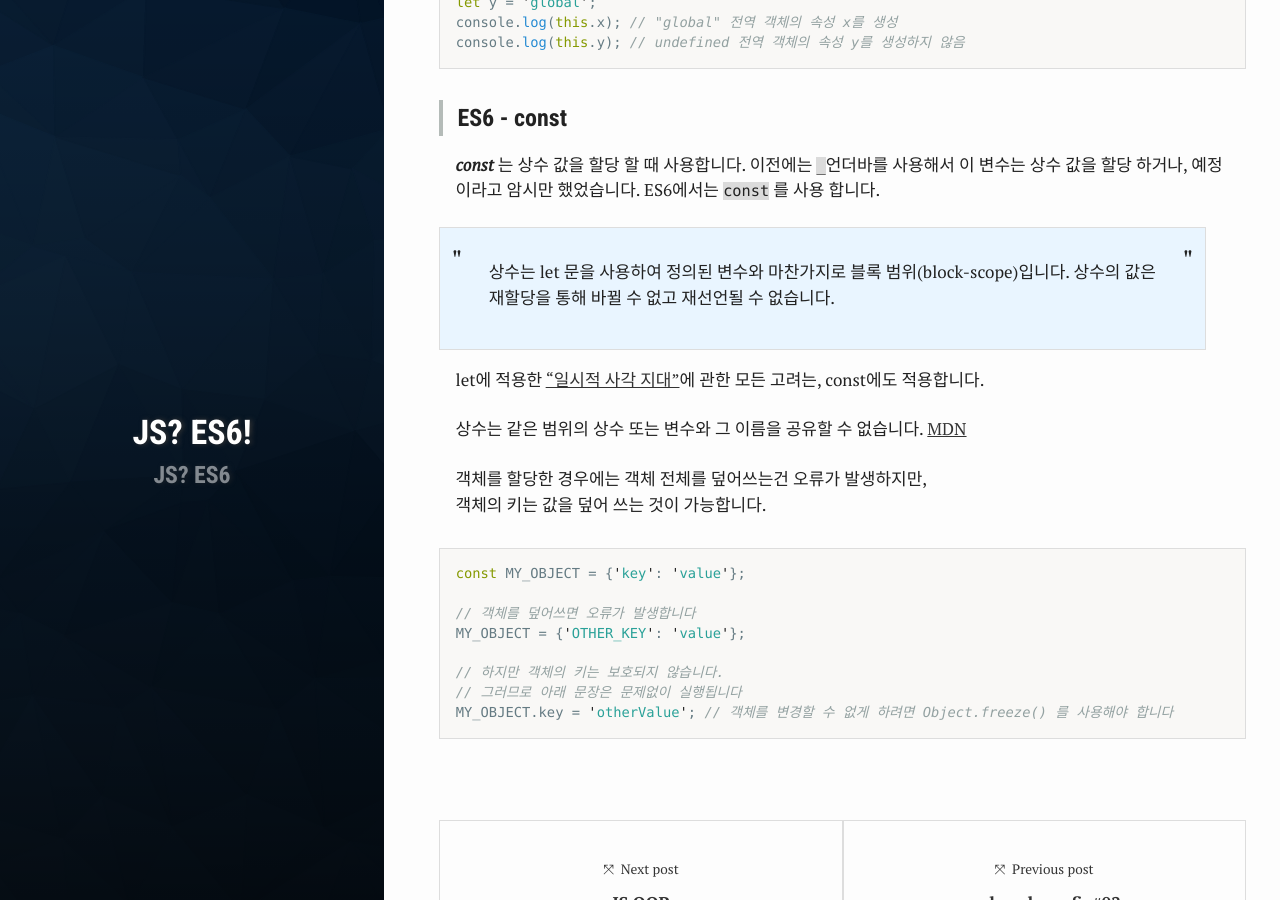
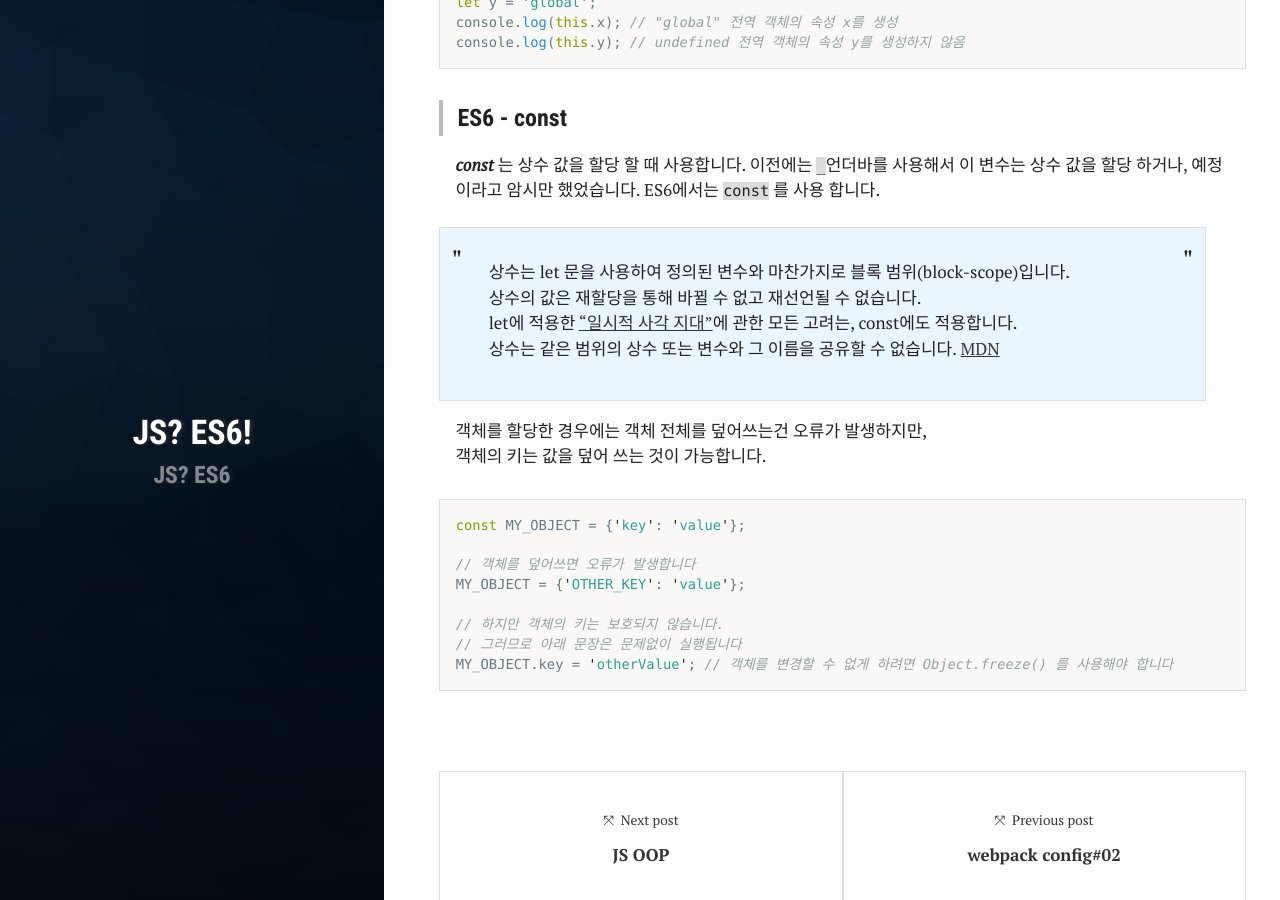
Before and after one commit to minsukong/jsStudyBlog, a Jekyll site: the page built from _posts/2018-04-12-js_es6.1.md, in a window 1280 px wide and 900 px high, scrolled down 3343 px. Built offline with Jekyll 4.4.1, drawn with Linux system fonts in a browser that asks for light colours; comment, search, counter and statistics services are not loaded.

Commit message:
es basic

````diff
--- a/_posts/2018-04-12-js_es6.1.md
+++ b/_posts/2018-04-12-js_es6.1.md
@@ -145,10 +145,9 @@ console.log(this.y); // undefined 전역 객체의 속성 y를 생성하지 않
 
 ***const*** 는 상수 값을 할당 할 때 사용합니다. 이전에는 ```_```언더바를 사용해서 이 변수는 상수 값을 할당 하거나, 예정이라고 암시만 했었습니다. ES6에서는 ```const``` 를 사용 합니다.
 
->상수는 let 문을 사용하여 정의된 변수와 마찬가지로 블록 범위(block-scope)입니다. 상수의 값은 재할당을 통해 바뀔 수 없고 재선언될 수 없습니다.
-
-let에 적용한 ["일시적 사각 지대"](https://developer.mozilla.org/ko/docs/Web/JavaScript/Reference/Statements/let)에 관한 모든 고려는, const에도 적용합니다.
-
+>상수는 let 문을 사용하여 정의된 변수와 마찬가지로 블록 범위(block-scope)입니다. <br>
+상수의 값은 재할당을 통해 바뀔 수 없고 재선언될 수 없습니다. <br>
+let에 적용한 ["일시적 사각 지대"](https://developer.mozilla.org/ko/docs/Web/JavaScript/Reference/Statements/let)에 관한 모든 고려는, const에도 적용합니다.<br>
 상수는 같은 범위의 상수 또는 변수와 그 이름을 공유할 수 없습니다. [MDN](https://developer.mozilla.org/ko/docs/Web/JavaScript/Reference/Statements/const)
 
 객체를 할당한 경우에는 객체 전체를 덮어쓰는건 오류가 발생하지만,  <br>
````
